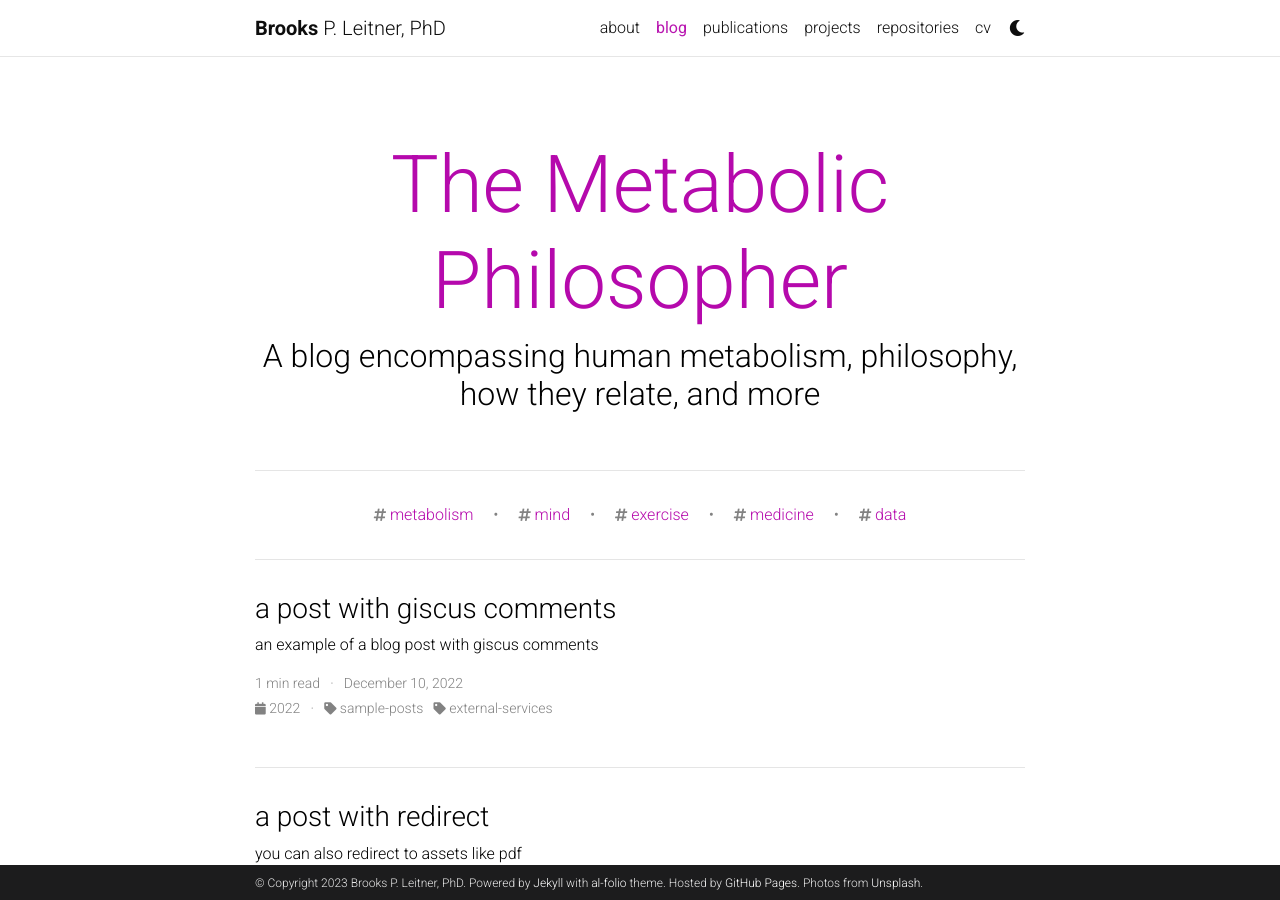
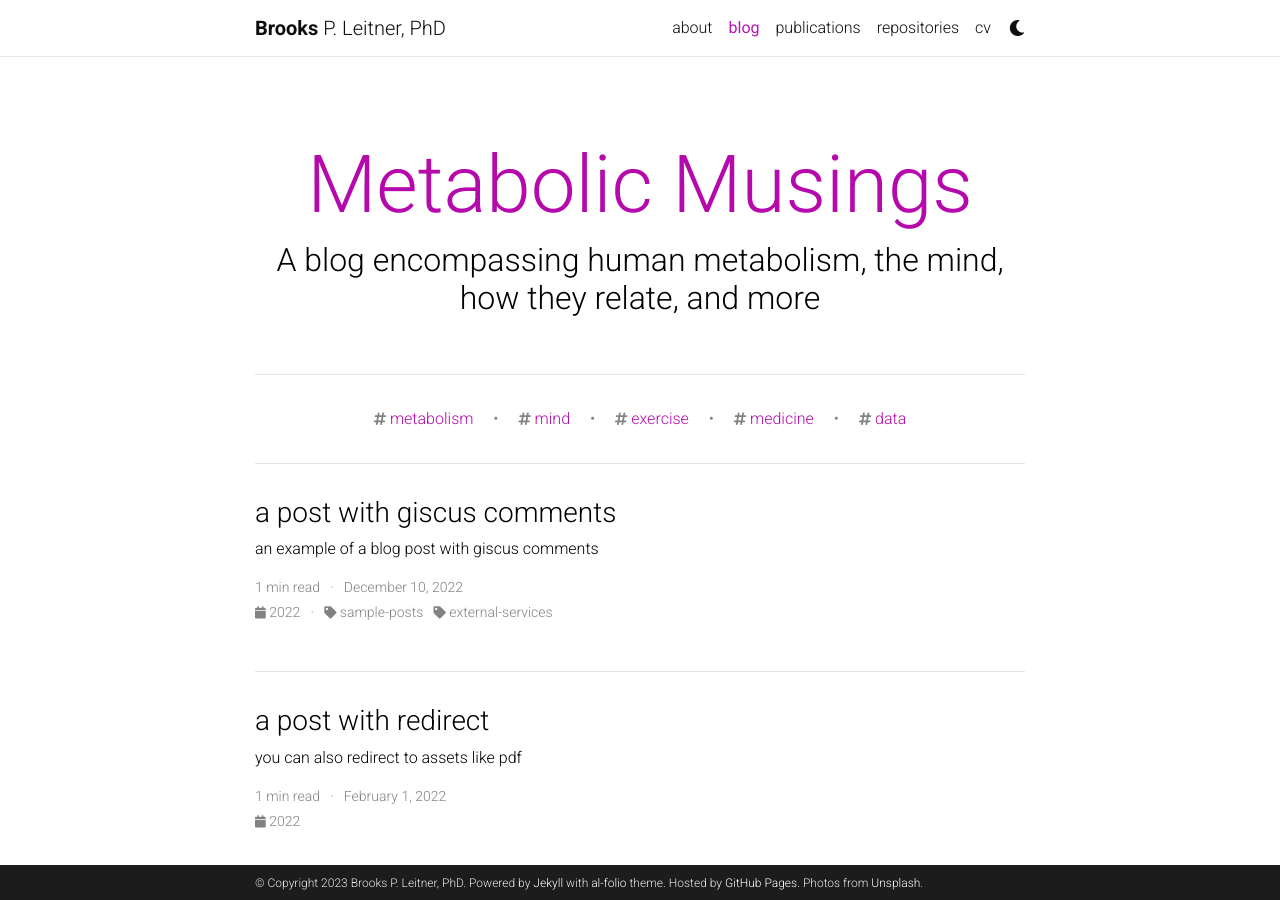
Before and after one commit to BrooksLeitner/BrooksLeitner.github.io, a Jekyll site: the page built from blog/index.html, in a window 1280 px wide and 900 px high. Built offline with Jekyll 4.4.1, drawn with Linux system fonts in a browser that asks for light colours; the list of posts is cut into pages by our own code; comment, search, counter and statistics services are not loaded; a style sheet for code colours, icons or effects is not loaded.

Commit message:
update title

```diff
--- a/_config.yml
+++ b/_config.yml
@@ -120,9 +120,9 @@
 # Blog
 # -----------------------------------------------------------------------------
 
-blog_name: The Metabolic Philosopher  # blog_name will be displayed in your blog page
+blog_name: Metabolic Musings  # blog_name will be displayed in your blog page
 blog_nav_title: blog # your blog must have a title for it to be displayed in the nav bar
-blog_description: A blog encompassing human metabolism, philosophy, how they relate, and more
+blog_description: A blog encompassing human metabolism, the mind, how they relate, and more
 permalink: /blog/:year/:title/
 
 # Pagination
```
Also changed, not shown: _pages/projects.md (+1 -1 lines).
